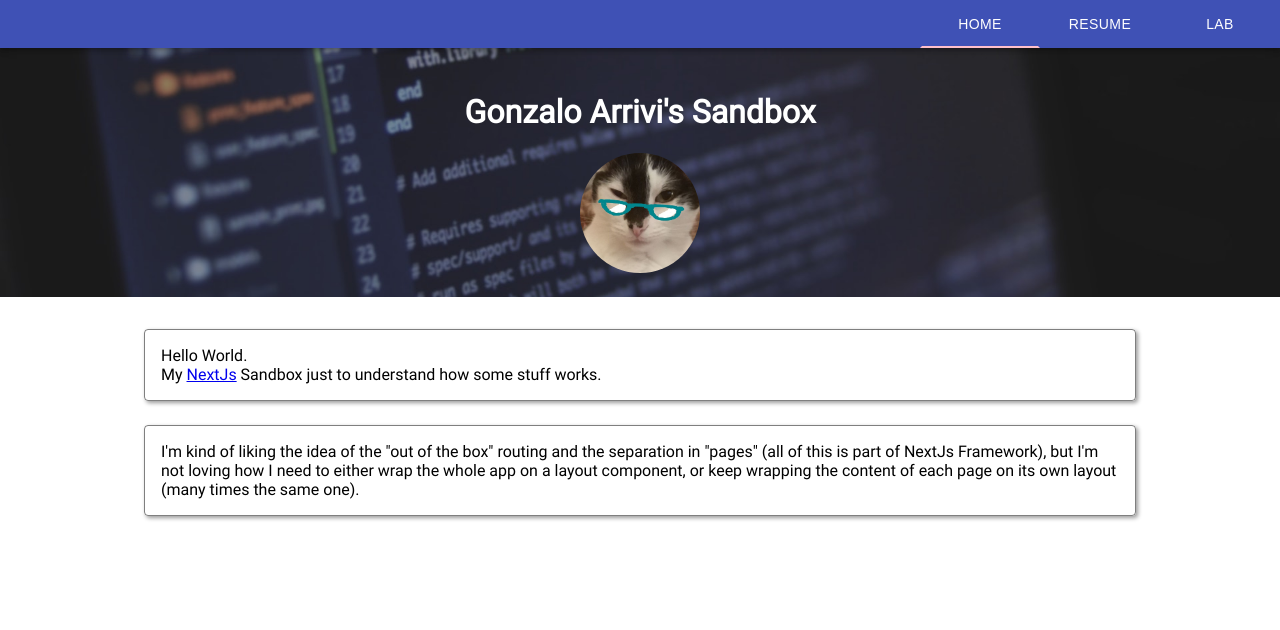
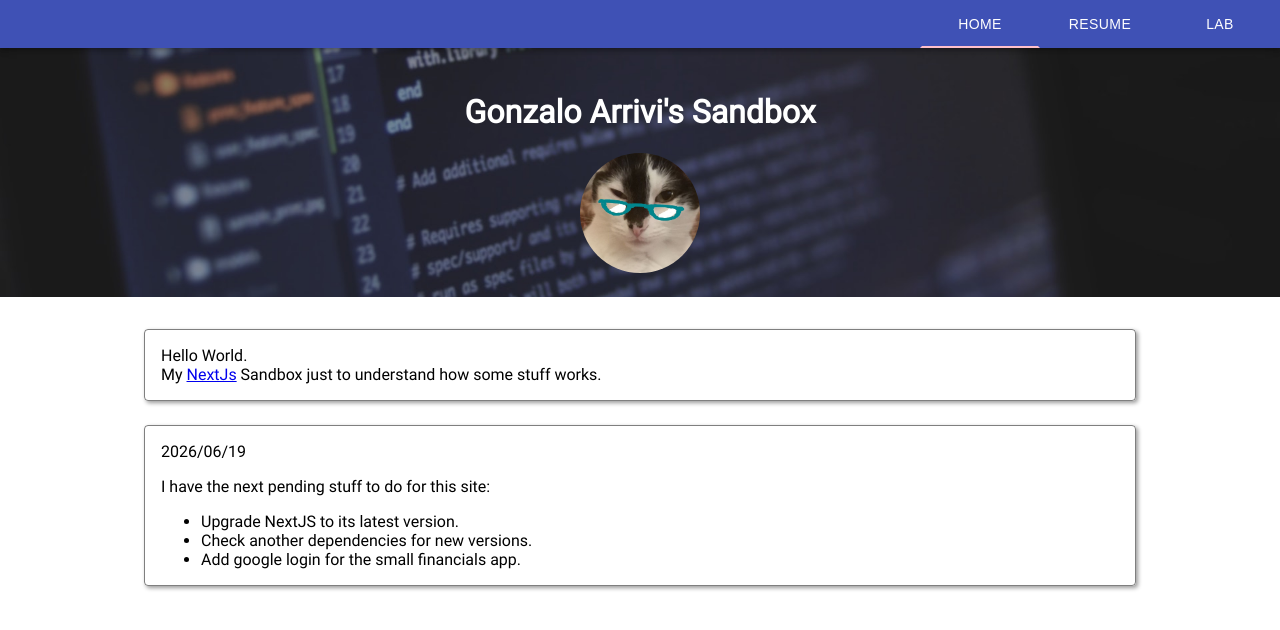
Before and after one commit to Toujimon/nextjs-sandbox, a Next.js app: page / in a window 1280 px wide. Shown: the top 630 px of the page. Built offline with nearby package versions, Linux system fonts and the light colour scheme.

Commit message:
Add pending stuff list

```diff
--- a/app/MainPage.js
+++ b/app/MainPage.js
@@ -49,11 +49,13 @@ export default function MainPage() {
                     </p>
                 </ContentBox>
                 <ContentBox>
-                    I'm kind of liking the idea of the "out of the box" routing and the
-                    separation in "pages" (all of this is part of NextJs Framework), but I'm
-                    not loving how I need to either wrap the whole app on a layout
-                    component, or keep wrapping the content of each page on its own layout
-                    (many times the same one).
+                    <span>2026/06/19</span>
+                    <p>I have the next pending stuff to do for this site:</p>
+                    <ul>
+                        <li>Upgrade NextJS to its latest version.</li>
+                        <li>Check another dependencies for new versions.</li>
+                        <li>Add google login for the small financials app.</li>
+                    </ul>
                 </ContentBox>
             </StyledPageContainer>
         </>
```
